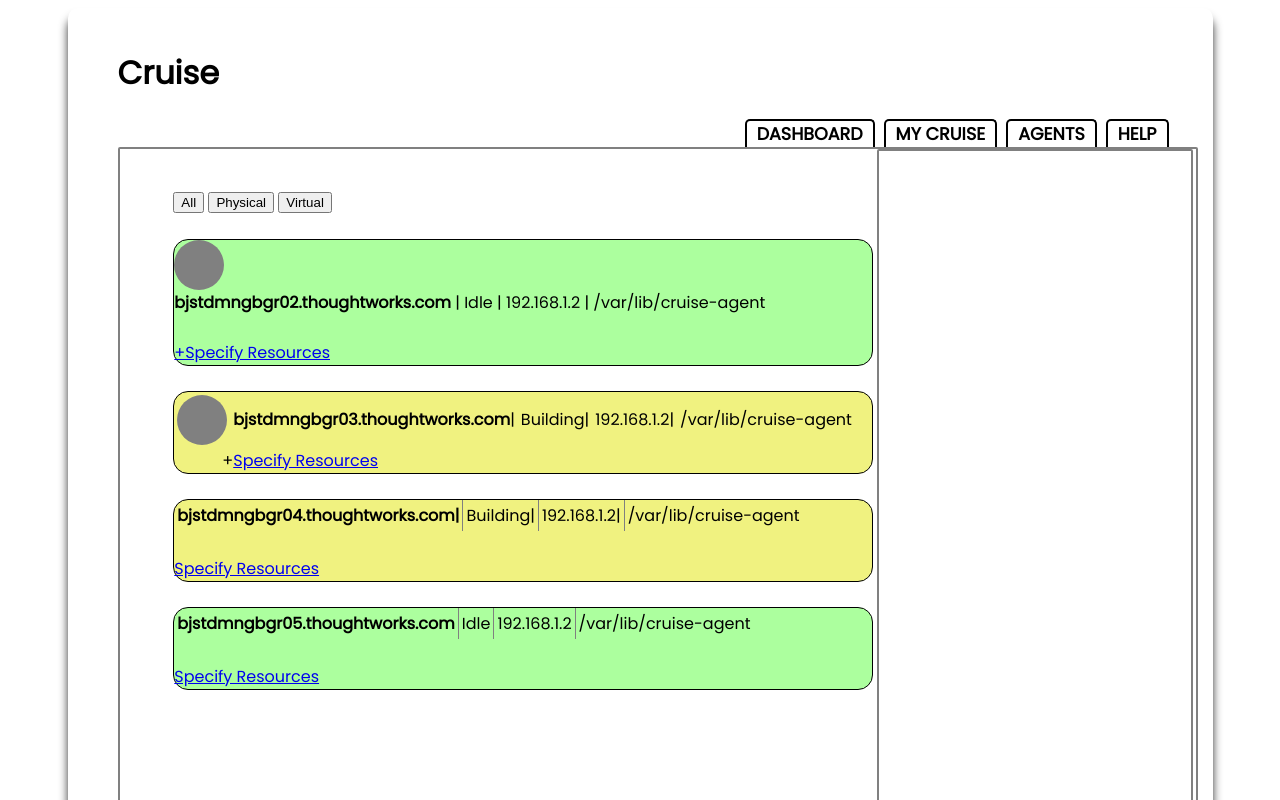
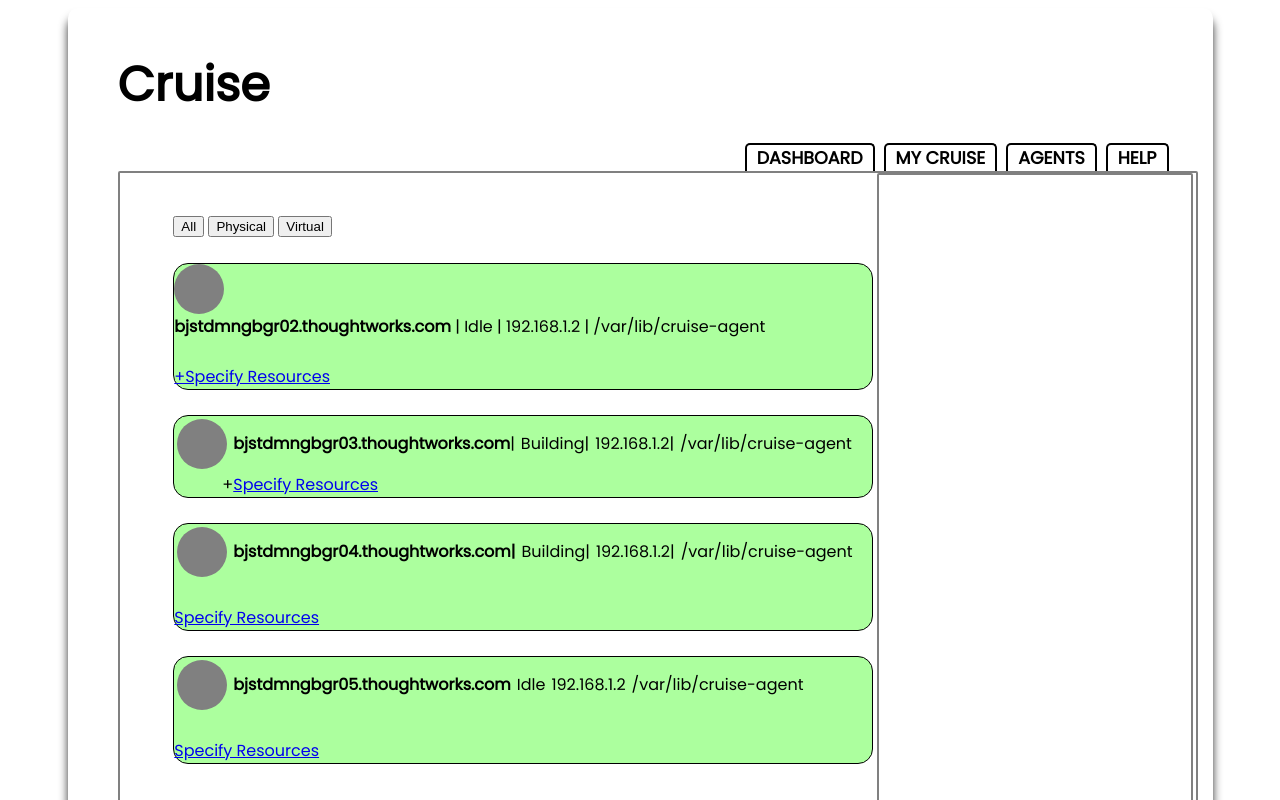
Before and after one commit to lesashley/retoPortafolio, a plain HTML site: page index.html in a window 1280 px wide. Both pictures are taken after a click on the link "AGENTS". Shown: the top 800 px of the page. Drawn offline with Linux system fonts and the light colour scheme.

Commit message:
Merge con cindy2

```diff
--- a/assets/css/style.css
+++ b/assets/css/style.css
@@ -6,6 +6,9 @@
   padding-left: 5%;
 
 }
+/*#n1{
+
+}*/
 #zlash2{
   display: none;
   width: 65%;
--- a/assets/js/app.js
+++ b/assets/js/app.js
@@ -65,11 +65,9 @@
 function click(){
 	var t = prompt("Ingrese un dato").toString();
 	var dato = t.split(",");
-	//alert(typeof(t));
 	console.log(dato[0]);
 	dato.forEach(function(e) {
 		dashboard.agregarContenido(e);
 		resultado.appendChild(crearContenido(e,"n01"));
 	})
-
 }
--- a/index.html
+++ b/index.html
@@ -6,11 +6,11 @@
     <meta http-equiv="X-UA-Compatible" content="ie=edge">
     <link rel="stylesheet" href="assets/css/style.css">
     <link href="https://fonts.googleapis.com/css?family=Poppins" rel="stylesheet">
-    <title>Document</title>
+    <title>Cruise</title>
   </head>
   <body>
     <div class="conteiner">
-      <div class=""><h1>Cruise</h1></div>
+      <div class=""><h1><font size="8">Cruise</font></h1></div>
       <div class="" id="lash">
         <ul id="lista">
           <li id="lash1"><a href="javascript:pestana('zlash4');">HELP</a></li>
@@ -47,7 +47,7 @@
               <span id="resultado"></span>
             </div>
           </div><br>
-          <div class="n2" >
+          <div class="n1" >
             <table cellpadding="3" cellspacing="0" frame="void">
               <tr>
                 <td><span class="circulo"></span></td>
@@ -60,9 +60,10 @@
             <span>&emsp;&emsp;&emsp;+</span><a href="javascript:click();">Specify Resources</a>
             <span id="resultado"></span>
           </div><br>
-          <div class="n3">
-            <table cellpadding="3" cellspacing="0" rules="cols" frame="void">
+          <div class="n1">
+            <table cellpadding="3" cellspacing="0" frame="void">
               <tr>
+                <td><span class="circulo"></td>
                 <td><strong>bjstdmngbgr04.thoughtworks.com|</strong></td>
                 <td>Building|</td>
                 <td>192.168.1.2|</td>
@@ -71,9 +72,10 @@
             </table> <br>
             <a href="javascript:click();">Specify Resources</a>
           </div><br>
-          <div class="n4">
-            <table cellpadding="3" cellspacing="0" rules="cols" frame="void">
+          <div class="n1">
+            <table cellpadding="3" cellspacing="0" frame="void">
               <tr>
+                <td><span class="circulo"></td>
                 <td><strong>bjstdmngbgr05.thoughtworks.com</strong></td>
                 <td>Idle</td>
                 <td>192.168.1.2</td>
```
